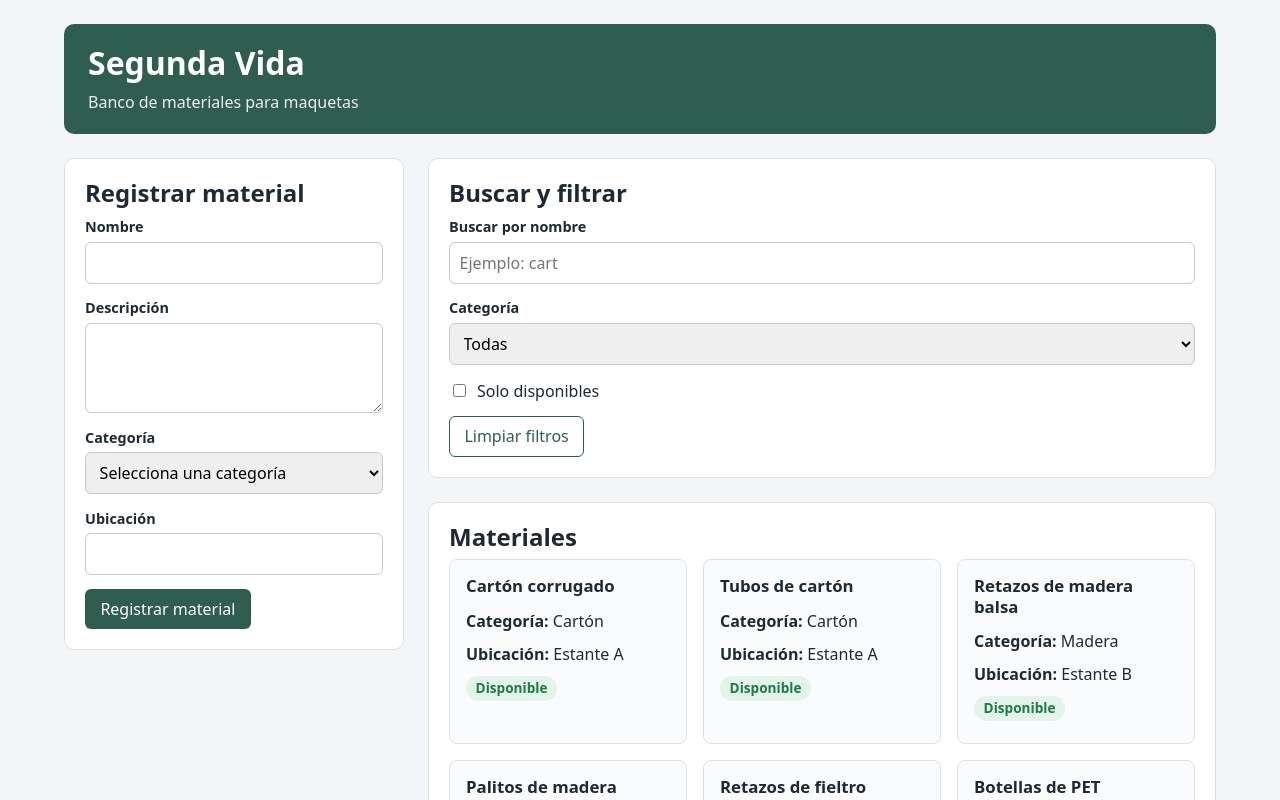
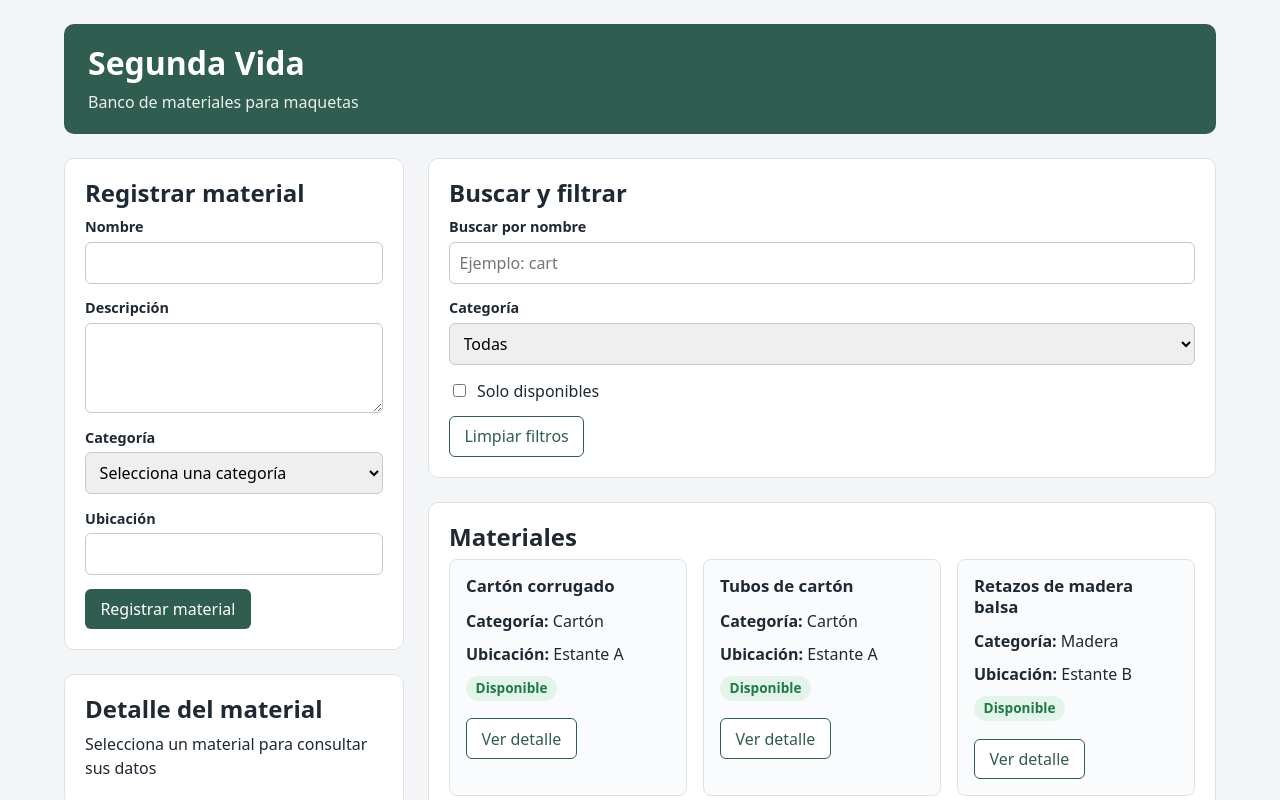
Before and after one commit to OthonLozano/PSBW, a React (Vite) app in the folder PracticandoReact/: page / in a window 1280 px wide. Shown: the top 800 px of the page. Built offline with nearby package versions, Linux system fonts and the light colour scheme.

Commit message:
feat(detalle): agrega consulta de detalle por id con find y mensajes condicionales

```diff
--- a/PracticandoReact/src/App.jsx
+++ b/PracticandoReact/src/App.jsx
@@ -1,4 +1,5 @@
 import { useState } from 'react'
+import DetalleMaterial from './components/DetalleMaterial.jsx'
 import Encabezado from './components/Encabezado.jsx'
 import Filtros from './components/Filtros.jsx'
 import FormularioMaterial from './components/FormularioMaterial.jsx'
@@ -18,6 +19,9 @@ function App() {
   const [busqueda, setBusqueda] = useState('')
   const [categoriaFiltro, setCategoriaFiltro] = useState('Todas')
   const [soloDisponibles, setSoloDisponibles] = useState(false)
+
+  // id del material que se muestra en el detalle (null significa sin selección)
+  const [idSeleccionado, setIdSeleccionado] = useState(null)
 
   // Recibe los datos del formulario. Devuelve true si se registró y false si no.
   const manejarRegistro = (datos) => {
@@ -74,7 +78,18 @@ function App() {
     setCategoriaFiltro('Todas')
     setSoloDisponibles(false)
   }
-    // Resultados de los filtros. Se calculan en cada renderizado a partir del arreglo completo.
+
+  // Guarda el id del material que se quiere consultar
+  const manejarVerDetalle = (id) => {
+    setIdSeleccionado(id)
+  }
+
+  // quita la selección y el detalle regresa a su mensaje inicial
+  const manejarCerrarDetalle = () => {
+    setIdSeleccionado(null)
+  }
+
+  // Resultados de los filtros. Se calculan en cada renderizado a partir del arreglo completo.
   // filter crea un arreglo nuevo, así que materiales nunca se modifica.
   const textoBusqueda = normalizarTexto(busqueda)
 
@@ -86,6 +101,10 @@ function App() {
     return coincideNombre && coincideCategoria && coincideDisponibilidad
   })
 
+  // material del detalle. Se busca en el arreglo completo, no en el filtrado,
+  // para que el detalle siga visible aunque un filtro oculte su tarjeta.
+  const materialSeleccionado = materiales.find((material) => material.id === idSeleccionado)
+
   return (
     <div className="app">
       <Encabezado />
@@ -93,6 +112,11 @@ function App() {
         {/* Columna izquierda: registro y detalle */}
         <aside className="panel-lateral">
           <FormularioMaterial mensaje={mensaje} alRegistrar={manejarRegistro} />
+          <DetalleMaterial
+            idSeleccionado={idSeleccionado}
+            material={materialSeleccionado}
+            alCerrar={manejarCerrarDetalle}
+          />
         </aside>
 
         {/* Columna derecha: resumen, filtros y lista */}
@@ -106,7 +130,7 @@ function App() {
             alCambiarSoloDisponibles={setSoloDisponibles}
             alLimpiar={manejarLimpiarFiltros}
           />
-          <ListaMateriales materiales={materialesFiltrados} />
+          <ListaMateriales materiales={materialesFiltrados} alVerDetalle={manejarVerDetalle} />
         </div>
       </main>
     </div>
--- /dev/null
+++ b/PracticandoReact/src/components/DetalleMaterial.jsx
@@ -0,0 +1,51 @@
+import { describirMaterial, estaDisponible } from '../utils/materiales.js'
+
+function DetalleMaterial({ idSeleccionado, material, alCerrar }) {
+  let contenido
+
+  if (idSeleccionado === null) {
+    // Caso 1: todavía no se ha seleccionado ningún material
+    contenido = <p>Selecciona un material para consultar sus datos</p>
+  } else if (material === undefined) {
+    // Caso 2: hay un id seleccionado, pero find no encontró ningún material con ese id
+    contenido = (
+      <>
+        <p className="mensaje mensaje-aviso">
+          El material seleccionado ya no existe en el banco de materiales.
+        </p>
+        <div className="acciones">
+          <button type="button" className="boton-secundario" onClick={alCerrar}>
+            Cerrar detalle
+          </button>
+        </div>
+      </>
+    )
+  } else {
+    // Caso 3: se muestran todos los datos del material encontrado
+    contenido = (
+      <>
+        <h3>{describirMaterial(material)}</h3>
+        <p><strong>Identificador:</strong> {material.id}</p>
+        <p><strong>Nombre:</strong> {material.nombre}</p>
+        <p><strong>Descripción:</strong> {material.descripcion}</p>
+        <p><strong>Categoría:</strong> {material.categoria}</p>
+        <p><strong>Ubicación:</strong> {material.ubicacion}</p>
+        <p><strong>Disponibilidad:</strong> {estaDisponible(material) ? 'Disponible' : 'Reservado'}</p>
+        <div className="acciones">
+          <button type="button" className="boton-secundario" onClick={alCerrar}>
+            Cerrar detalle
+          </button>
+        </div>
+      </>
+    )
+  }
+
+  return (
+    <section className="seccion">
+      <h2>Detalle del material</h2>
+      {contenido}
+    </section>
+  )
+}
+
+export default DetalleMaterial
--- a/PracticandoReact/src/components/ListaMateriales.jsx
+++ b/PracticandoReact/src/components/ListaMateriales.jsx
@@ -1,6 +1,6 @@
 import TarjetaMaterial from './TarjetaMaterial.jsx'
 
-function ListaMateriales({ materiales }) {
+function ListaMateriales({ materiales, alVerDetalle }) {
   return (
     <section className="seccion">
       <h2>Materiales</h2>
@@ -11,7 +11,11 @@ function ListaMateriales({ materiales }) {
       ) : (
         <div className="lista-tarjetas">
           {materiales.map((material) => (
-            <TarjetaMaterial key={material.id} material={material} />
+            <TarjetaMaterial
+              key={material.id}
+              material={material}
+              alVerDetalle={alVerDetalle}
+            />
           ))}
         </div>
       )}
--- a/PracticandoReact/src/components/TarjetaMaterial.jsx
+++ b/PracticandoReact/src/components/TarjetaMaterial.jsx
@@ -1,7 +1,7 @@
 import { estaDisponible } from '../utils/materiales.js'
 
-// Las props se reciben desestructuradas: { material }
-function TarjetaMaterial({ material }) {
+// Las props se reciben desestructuradas: { material, alVerDetalle }
+function TarjetaMaterial({ material, alVerDetalle }) {
   return (
     <article className="tarjeta">
       <h3>{material.nombre}</h3>
@@ -10,6 +10,12 @@ function TarjetaMaterial({ material }) {
       <p className={estaDisponible(material) ? 'estado estado-disponible' : 'estado estado-reservado'}>
         {estaDisponible(material) ? 'Disponible' : 'Reservado'}
       </p>
+
+      <div className="acciones">
+        <button type="button" className="boton-secundario" onClick={() => alVerDetalle(material.id)}>
+          Ver detalle
+        </button>
+      </div>
     </article>
   )
 }
```
